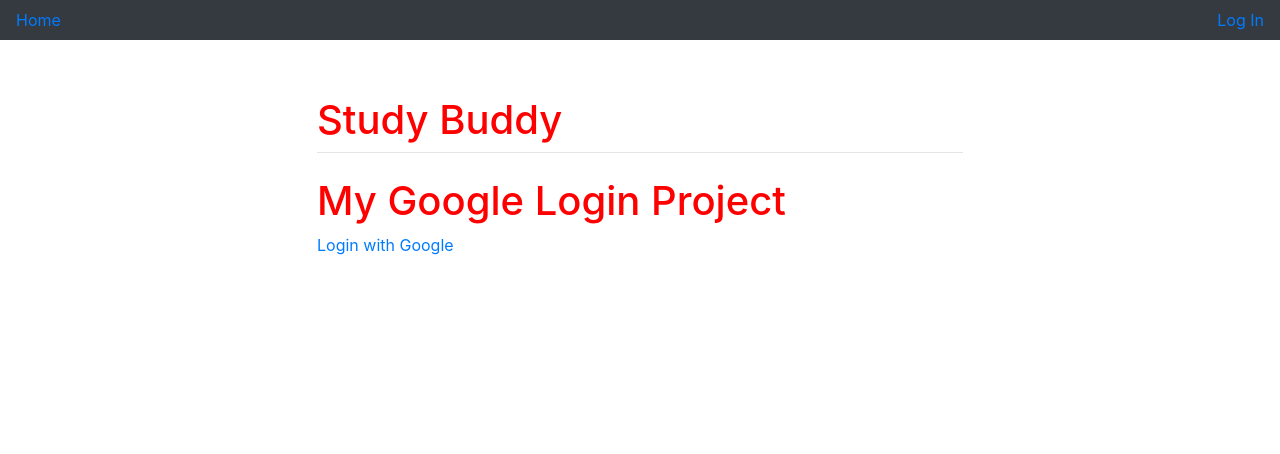
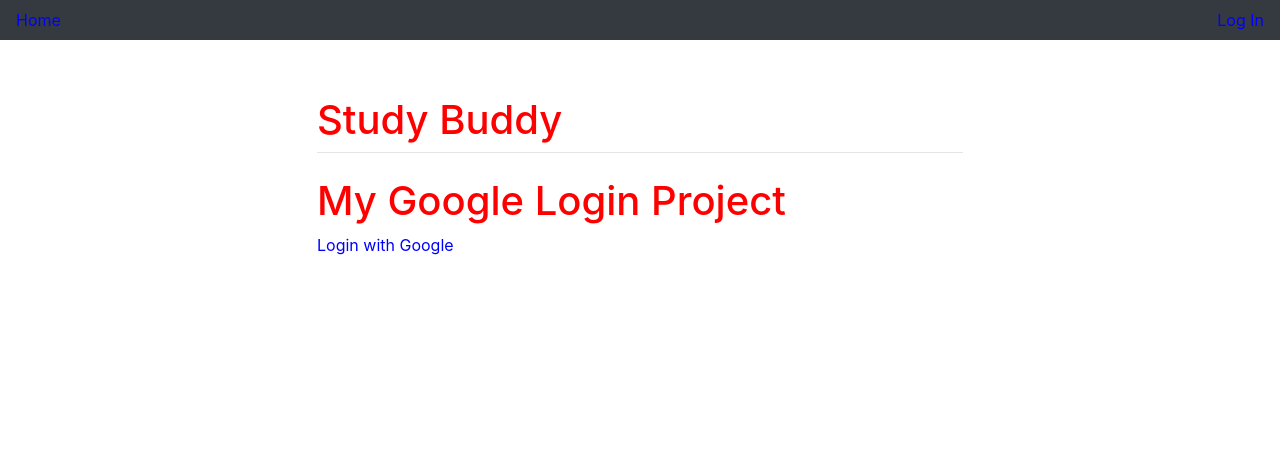
Before and after one commit to borjainglefernandez/3240-Study-Buddy-Project, a Django app: page / in a window 1280 px wide. Shown: the top 454 px of the page. Run offline with Django 3.2, Linux system fonts and the light colour scheme; parts of the project's set-up code (start-up, migrations or seed data) failed here and were passed over; some libraries are stand-ins or nearby versions.

Commit message:
added another variable pls work

```diff
--- a/static/css/created.css
+++ b/static/css/created.css
@@ -13,6 +13,10 @@ h1 {
     color: var(--primary);
 }
 
+a {
+    color: var(--secondary);
+}
+
 body {
     color: var(--text);
 }
```
